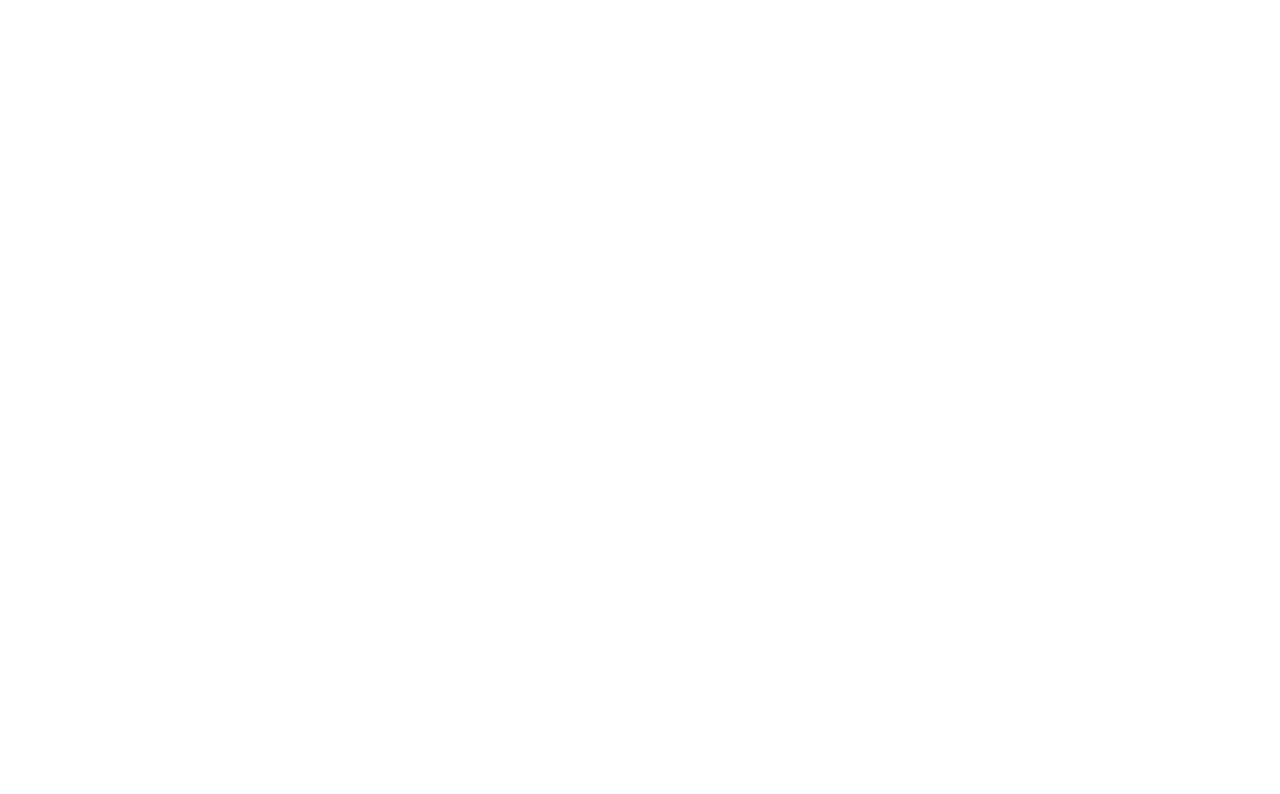
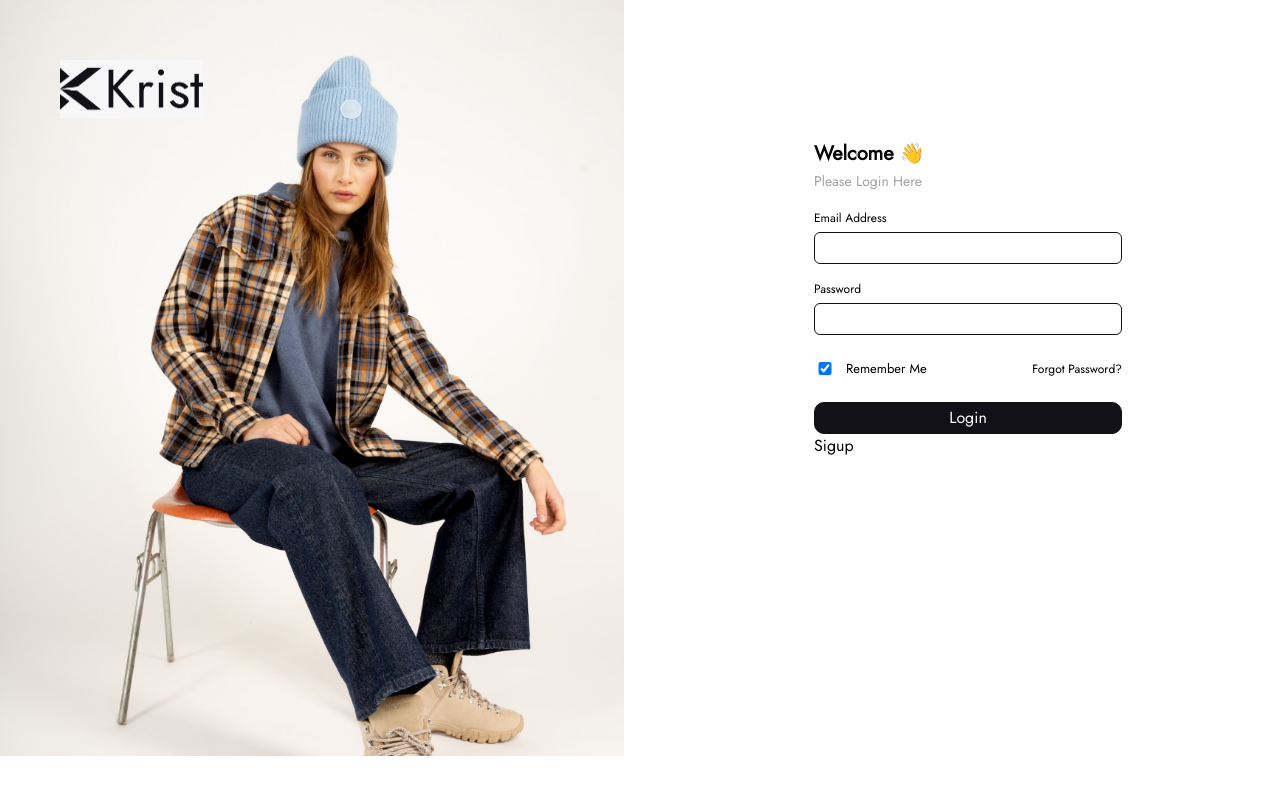
Before and after one commit to saumya9889/Krist, a React (Create React App) app: page /login in a window 1280 px wide. Before the commit this address had no page. Shown: the top 794 px of the page. Built offline with nearby package versions, Linux system fonts and the light colour scheme.

Commit message:
updated code

```diff
--- a/public/index.html
+++ b/public/index.html
@@ -2,19 +2,19 @@
 <html lang="en">
   <head>
     <meta charset="utf-8" />
-    <link rel="icon" href="%PUBLIC_URL%/favicon.ico" />
+    <!-- <link rel="icon" href="%PUBLIC_URL%/favicon.ico" /> -->
     <meta name="viewport" content="width=device-width, initial-scale=1" />
     <meta name="theme-color" content="#000000" />
     <meta
       name="description"
       content="Web site created using create-react-app"
     />
-    <link rel="apple-touch-icon" href="%PUBLIC_URL%/logo192.png" />
+    <!-- <link rel="apple-touch-icon" href="%PUBLIC_URL%/logo192.png" /> -->
     <!--
       manifest.json provides metadata used when your web app is installed on a
       user's mobile device or desktop. See https://developers.google.com/web/fundamentals/web-app-manifest/
     -->
-    <link rel="manifest" href="%PUBLIC_URL%/manifest.json" />
+    <!-- <link rel="manifest" href="%PUBLIC_URL%/manifest.json" /> -->
     <!--
       Notice the use of %PUBLIC_URL% in the tags above.
       It will be replaced with the URL of the `public` folder during the build.
--- a/src/App.js
+++ b/src/App.js
@@ -10,9 +10,9 @@
   return (
     <>
     <Routes>
-      <Route path="/" element={Login}/>
-      <Route path="/signup" element={SignUp}/>
-      <Route path="/dashboard" element={Dashboard}/>
+      <Route path="/login" element={<Login/>}/>
+      <Route path="/signup" element={<SignUp/>}/>
+      <Route path="/" element={<Dashboard/>}/>
     </Routes>
     </>
   );
--- a/src/Page/login/index.jsx
+++ b/src/Page/login/index.jsx
@@ -1,15 +1,17 @@
 import React, { useState } from "react";
 import Logimg from "../../assests/image/logimg.png";
 import Logo from "../../assests/image/logo.jpeg";
+import { useNavigate, Link } from "react-router-dom";
 // import axios from "axios";
 
 const Login = () => {
   const [email, setEmail] = useState(" ");
   const [password, setPassword] = useState(" ");
   const [rememberMe, setRememberMe] = useState("false");
+  const navigate = useNavigate();
   // const [otpSent, setOtpSent] = useState(false);
 
-
+  console.log(navigate, "navigate+++");
 
   // for handleSubmit the login data
   const handleSubmit = (e) => {
@@ -43,6 +45,9 @@
   const handleForgotPassword = (e) => {
     alert("Forgot Password?");
   };
+  const handleNavigate = (e) => {
+    navigate("/signup");
+  };
 
   // //  function for Forgot pass otp request
   // const handleForgotPassword = async () => {
@@ -58,10 +63,10 @@
   return (
     <>
       <div className="container">
-        <div className="login-page">
+        <div className="login-page  h-[calc(100vh)]">
           <div className="left-side">
             <div>
-              <img src={Logimg} className="w-full h-100%" alt="background" />
+              <img src={Logimg} className="w-full" alt="background" />
               <img
                 src={Logo}
                 className="absolute w-[143px] h-[58px] top-[60px] left-[60px] z-10"
@@ -70,37 +75,33 @@
               />
             </div>
           </div>
-          <div className="right-side">
+          <div className="right-side flex justify-center items-center h-[75%]">
+            <div className="right-content-wrapper">
               <h1>Welcome 👋 </h1>
               <h5 style={{ color: "#A4A1AA", lineHeight: "normal" }}>
                 Please Login Here
               </h5>
               <div className="right-side-wrapper">
                 <div className="input-wrapper">
-                <label htmlFor="email address">Email Address</label>
+                  <label className="block" htmlFor="email address">
+                    Email Address
+                  </label>
                   <input
-                  className="input"
+                    className="input block"
                     onChange={handleChangeEmail}
-                  // style={{ borderRadius: "6px", border: "1px solid #131118" }}
                     type="text"
                     value={email}
                   />
                 </div>
                 <div className="input-wrapper my-[16px]">
-                <label htmlFor="password">
+                  <label htmlFor="password" className="block">
                     {/* style={{ fontSize: ".8rem", lineHeight: "normal" }}
                      */}
                     Password
                   </label>
                   <input
-                  className="input"
+                    className="input block rounded-sm font-normal border border-[#131118]"
                     onChange={handleChangePass}
-                  style={{
-                    borderRadius: "10px",
-                    fontFamily: "jost",
-                    fontWeight: "400",
-                    border: "1px solid #131118",
-                  }}
                     value={password}
                     type="text"
                     name="password"
@@ -144,6 +145,15 @@
                   value="Login"
                 />
               </div>
+              <button
+                className=""
+                to="/signup"
+                onClick={handleNavigate}
+                // onClick={() => navigate("/signup")}
+              >
+                Sigup
+              </button>
+            </div>
           </div>
         </div>
       </div>
--- a/src/Page/sign-up/index.jsx
+++ b/src/Page/sign-up/index.jsx
@@ -34,17 +34,17 @@
     setPassword("");
   };
 
-
   return (
     <>
       <div className="container">
-        <div className="signup-page">
+        <div className="signup-page  h-[calc(100vh)] overflow-y-hidden">
           <div className="left-side">
             <div>
-              <img src={SignupImg} className="w-full h-100%" alt="background" />
+              <img src={SignupImg} className="w-full" alt="background" />
             </div>
           </div>
-          <div className="right-side">
+          <div className="right-side flex justify-center items-center h-[40%]">
+            <div className="right-content-wrapper">
               <div>
                 <h1>Create New Account </h1>
                 <h5 style={{ color: "#A4A1AA", lineHeight: "normal" }}>
@@ -116,6 +116,7 @@
             </div>
           </div>
         </div>
+      </div>
     </>
   );
 };
--- a/src/assests/styles/globle.scss
+++ b/src/assests/styles/globle.scss
@@ -2,13 +2,17 @@
 @import "./login.scss";
 @import "./signup.scss";
 
-.container {
-    * {
-        margin: 0 auto;
-        padding: 0;
-        box-sizing: border-box;
-    }
+* {
+    margin: 0;
+    padding: 0;
+    box-sizing: border-box;
 }
+
+.container{
+    margin: 0 auto;
+    width: 1350px;
+}
+
 
 //tailwind
 
--- a/src/assests/styles/login.scss
+++ b/src/assests/styles/login.scss
@@ -20,8 +20,8 @@
   overflow-y: hidden;
 
   .right-side {
-    margin: 12rem;
-    padding: 2rem;
+    // margin: 12rem;
+    // padding: 2rem;
     h1 {
       font-family: "jost";
       font-style: bold;
```
Lines whose indentation alone changed are shown as unchanged.
